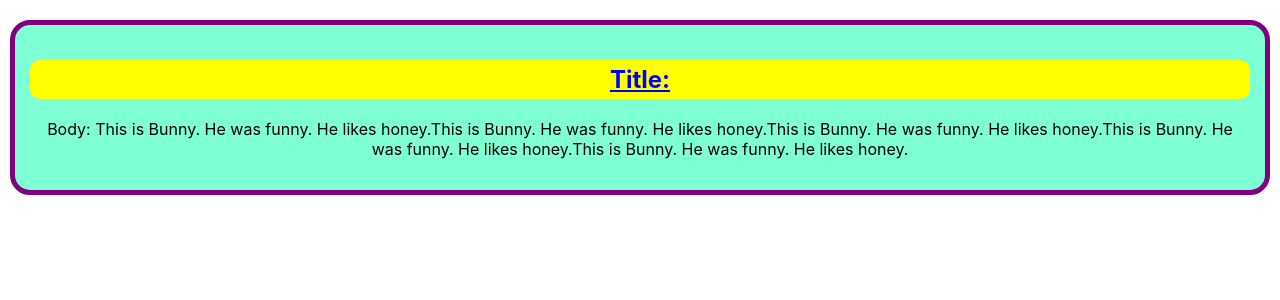
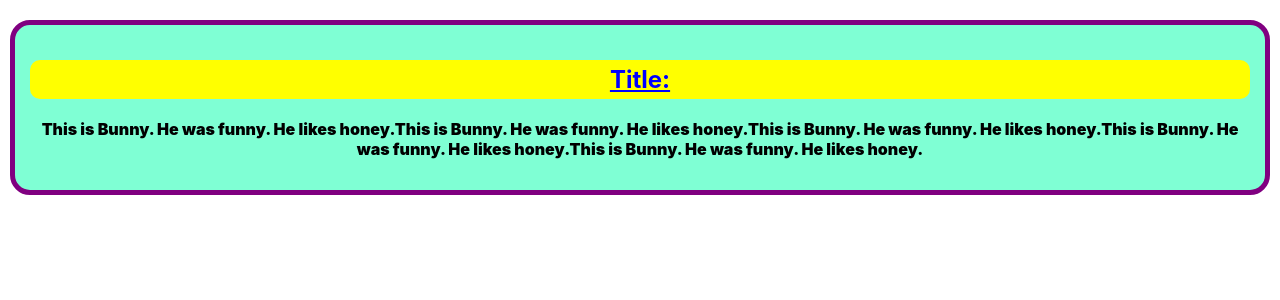
Before and after one commit to webhero-nur/reactjs-concept-recap-46.5, a React (Create React App) app: page / in a window 1280 px wide. Shown: the top 300 px of the page. Built offline with nearby package versions, Linux system fonts and the light colour scheme.

Commit message:
inline style added to 'p' tag inside 'article'

```diff
--- a/src/App.js
+++ b/src/App.js
@@ -22,7 +22,7 @@ function Article() {
     <div>
       <article className='blog'>
         <h2 style={titleStyle}>Title: </h2>
-        <p>Body: This is Bunny. He was funny. He likes honey.This is Bunny. He was funny. He likes honey.This is Bunny. He was funny. He likes honey.This is Bunny. He was funny. He likes honey.This is Bunny. He was funny. He likes honey.</p>
+        <p style={{ fontWeight: '900' }}>This is Bunny. He was funny. He likes honey.This is Bunny. He was funny. He likes honey.This is Bunny. He was funny. He likes honey.This is Bunny. He was funny. He likes honey.This is Bunny. He was funny. He likes honey. </p>
       </article>
     </div>
   )
```
